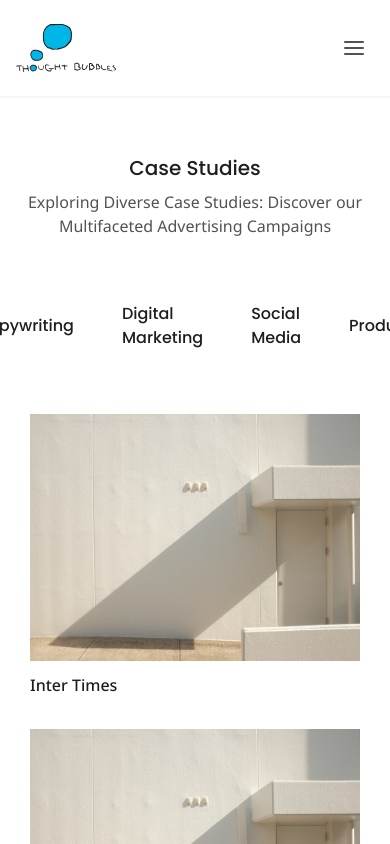
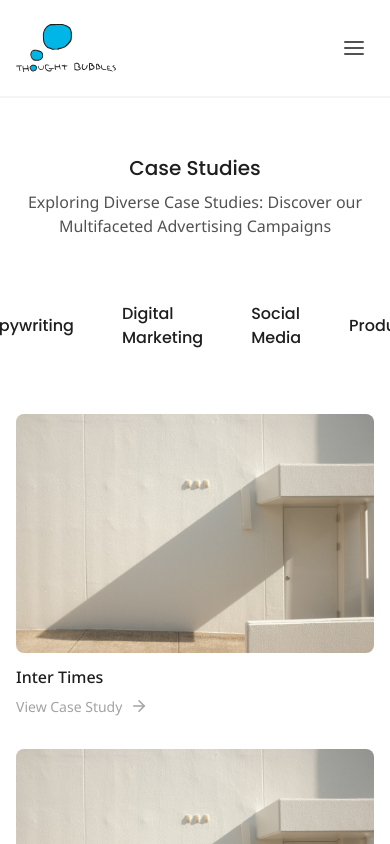
Before and after one commit to vatsalmotiani/thought-bubbles, a Next.js app: page /work/all in a window 390 px wide. Shown: the top 844 px of the page. Built offline with nearby package versions, Linux system fonts and the light colour scheme.

Commit message:
Case Card UI

```diff
--- a/src/app/page.jsx
+++ b/src/app/page.jsx
@@ -1,6 +1,6 @@
 import Title from "@/components/Title";
 import Service from "@/components/Service";
-import CaseSmall from "@/components/CaseSmall";
+import CaseCard from "@/components/CaseCard";
 import Jumbotron from "@/components/Jumbotron";
 import serviceList from "@/data/services";
 import Button from "@/components/Button";
@@ -30,9 +30,9 @@ export function OurWork() {
               return (
                 <CarouselItem
                   key={filteredCase.id}
-                  className='md:basis-1/2 lg:basis-1/3'
+                  className='basis-full sm:basis-1/2 2xl:basis-1/4'
                 >
-                  <CaseSmall caseStudy={filteredCase} />{" "}
+                  <CaseCard caseStudy={filteredCase} />
                 </CarouselItem>
               );
             })}
@@ -42,18 +42,6 @@ export function OurWork() {
         </Carousel>
       </div>
 
-      {/* <div className='flex my-8'>
-        {caseList.map((filteredCase) => {
-          return (
-            <span
-              key={filteredCase.id}
-              className='me-8'
-            >
-              <CaseSmall caseStudy={filteredCase} />
-            </span>
-          );
-        })}
-      </div> */}
       <Button
         link='/work/all'
         type='White'
--- a/src/app/work/[category]/page.jsx
+++ b/src/app/work/[category]/page.jsx
@@ -38,6 +38,7 @@ export default function WorkCase({ params }) {
                   initial={{ opacity: 0, scale: 0.95 }}
                   whileInView={{ opacity: 1, scale: 1, transition: { duration: 0.15, delay: 0.25 } }}
                   viewport={{ once: true }}
+                  className='mx-4 mb-8'
                 >
                   <CaseCard caseStudy={filteredCase} />
                 </motion.div>
@@ -50,6 +51,7 @@ export default function WorkCase({ params }) {
                 initial={{ opacity: 0, scale: 0.95 }}
                 whileInView={{ opacity: 1, scale: 1, transition: { duration: 0.15, delay: 0.25 } }}
                 viewport={{ once: true }}
+                className='mx-4 mb-8'
               >
                 <CaseCard caseStudy={filteredCase} />
               </motion.div>
--- a/src/app/work/cases/[case]/RelatedCases.jsx
+++ b/src/app/work/cases/[case]/RelatedCases.jsx
@@ -1,25 +1,37 @@
 "use client";
-import CaseSmall from "@/components/CaseSmall";
+import CaseCard from "@/components/CaseCard";
 import caseList from "@/data/caseList";
+import { Carousel, CarouselContent, CarouselItem, CarouselNext, CarouselPrevious } from "@/components/ui/carousel";
 
 export function RelatedCases({ name }) {
   return (
     <div className='flex flex-col'>
       <p className='font-poppins text-tb-black text-2xl  pb-4'>Checkout Other Case Studies</p>
-      <div className='flex'>
+
+      <Carousel
+        opts={{
+          align: "start",
+          loop: true,
+        }}
+        className='mx-8'
+      >
+        <CarouselContent>
           {caseList
             .filter((c) => c.name !== name)
             .map((filteredCase) => {
               return (
-              <span
+                <CarouselItem
                   key={filteredCase.id}
-                className='me-8'
+                  className='basis-full sm:basis-1/2 lg:basis-1/4   '
                 >
-                <CaseSmall caseStudy={filteredCase} />
-              </span>
+                  <CaseCard caseStudy={filteredCase} />
+                </CarouselItem>
               );
             })}
-      </div>
+        </CarouselContent>
+        <CarouselPrevious />
+        <CarouselNext />
+      </Carousel>
     </div>
   );
 }
--- a/src/app/work/cases/[case]/layout.jsx
+++ b/src/app/work/cases/[case]/layout.jsx
@@ -5,6 +5,7 @@ import { BackButton } from "./BackButton";
 import { Banner } from "./Banner";
 import { Navigation } from "./Navigation";
 import { RelatedCases } from "./RelatedCases";
+import { MotionWrap2 } from "@/app/MotionWrap";
 
 export default function CaseLayout({ children, params }) {
   const slug = params.case;
@@ -12,6 +13,7 @@ export default function CaseLayout({ children, params }) {
   const pathname = usePathname();
 
   return (
+    <MotionWrap2>
       <div className='flex flex-col items-center pb-14'>
         <div className='flex flex-col w-5/6'>
           <div className='pt-12 pb-8'>
@@ -36,5 +38,6 @@ export default function CaseLayout({ children, params }) {
           <RelatedCases name={name} />
         </div>
       </div>
+    </MotionWrap2>
   );
 }
--- a/src/components/CaseCard.jsx
+++ b/src/components/CaseCard.jsx
@@ -3,47 +3,29 @@ import { motion } from "framer-motion";
 import Image from "next/image";
 import Link from "next/link";
 import { slugify } from "@/lib/utils";
+import { ArrowRight } from "react-feather";
 
 export default function CaseCard({ caseStudy }) {
   return (
-    <motion.div whileHover={{ scale: 1.015 }}>
     <Link
-        className='flex flex-col mx-2 mb-8 md:mx-4'
+      className='mb-8 md:mx-4'
       href={`/work/cases/${slugify(caseStudy.name)}`}
     >
       <Image
         src={caseStudy.img}
-          height='0'
-          width='0'
+        height='300'
+        width='400'
         alt={caseStudy.name}
-          sizes='100vw'
-          className='h-[247px] w-[330px] md:h-[300px] md:w-[400px]  hover:drop-shadow-xl duration-300'
+        className=' rounded-lg  hover:drop-shadow-xl duration-300'
       />
-        <span className='w-[330px] md:w-[400px] '>
-          <p className='mt-3  text-tb-black font-medium'>{caseStudy.name}</p>
+      <div className='w-5/6'>
+        <p className='mt-3 text-tb-black font-medium '>{caseStudy.name}</p>
+        <div className='flex text-neutral-400 mt-2 hover:text-neutral-500 duration-300'>
+          <span className='text-sm me-2 '>View Case Study</span>
+          <ArrowRight size={18} />
+        </div>
         {/* <p className='text-neutral-400'>{caseStudy.category.join(", ")}</p> */}
-        </span>
+      </div>
     </Link>
-    </motion.div>
-
-    // <div className='p-6 md:p-8 bg-gradient-to-r from-neutral-100 to-neutral-200 rounded-4xl'>
-    //   <Link
-    //     className='flex flex-col'
-    //     href={`/work/cases/${slugify(caseStudy.name)}`}
-    //   >
-    //     <Image
-    //       src={caseStudy.img}
-    //       height='0'
-    //       width='0'
-    //       alt={caseStudy.name}
-    //       sizes='100vw'
-    //       className='h-[275px] w-[275px] md:h-[400px] md:w-[400px] rounded-3xl hover:drop-shadow-xl duration-300'
-    //     />
-    //     <span className='w-[275px] md:w-[400px] '>
-    //       <p className='mt-6 ps-3 font-poppins text-tb-black font-medium text-lg'>{caseStudy.name}</p>
-    //       <p className='ps-3 mt-2 text-neutral-400'>{caseStudy.category.join(", ")}</p>
-    //     </span>
-    //   </Link>
-    // </div>
   );
 }
--- a/src/data/caseList.js
+++ b/src/data/caseList.js
@@ -91,6 +91,82 @@ const caseList = [
     ],
     objective: "To enhance Brand X's appeal and market positioning.",
   },
+  {
+    id: "7",
+    img: "/assets/dummy1.jpg",
+    client: { name: "XYZ Industries", logo: "/assets/client0.png" },
+    name: "Product Y Launch",
+    category: ["Product Launch", "Market Expansion"],
+    gallery: ["/assets/dummy1.jpg", "/assets/dummy1.jpg"],
+    shortDescription: "Launching Product Y in global markets with a targeted approach.",
+    body: "The launch of Product Y involved meticulous market analysis, strategic planning, and a focused approach to penetrate diverse global markets. The project emphasized building product awareness, establishing distribution networks, and engaging with local demographics to ensure a successful market entry.",
+    metrics: [
+      { metric: "Global Market Penetration", value: "Entered 15 new markets" },
+      { metric: "Sales Growth", value: "Exceeded projections by 30%" },
+    ],
+    objective: "To successfully introduce Product Y in diverse global markets.",
+  },
+
+  {
+    id: "8",
+    img: "/assets/dummy1.jpg",
+    client: { name: "PQR Co.", logo: "/assets/client0.png" },
+    name: "Website Redesign and User Experience Enhancement",
+    category: ["Logo", "Production"],
+    gallery: ["/assets/dummy1.jpg", "/assets/dummy1.jpg"],
+    shortDescription: "Revamping the website for improved user experience and functionality.",
+    body: "The project involved a complete overhaul of the website's design, focusing on intuitive navigation, responsive layouts, and streamlined user interactions. By implementing user feedback and best practices in UX/UI design, the goal was to enhance visitor engagement, reduce bounce rates, and increase conversions.",
+    metrics: [
+      { metric: "Bounce Rate", value: "Decreased by 15%" },
+      { metric: "Conversion Rate", value: "Increased by 25%" },
+    ],
+    objective: "To improve user experience and boost conversions through website redesign.",
+  },
+  {
+    id: "9",
+    img: "/assets/dummy1.jpg",
+    client: { name: "RST Solutions", logo: "/assets/client0.png" },
+    name: "Content Strategy Restructuring",
+    category: ["Digital Marketing", "Social Media"],
+    gallery: ["/assets/dummy1.jpg", "/assets/dummy1.jpg"],
+    shortDescription: "Restructuring content strategies for enhanced SEO performance.",
+    body: "The project involved an in-depth analysis of existing content strategies, keyword research, and SEO optimization techniques. By restructuring content, implementing SEO best practices, and creating valuable, targeted content, the objective was to improve search engine rankings, increase organic traffic, and elevate brand visibility.",
+    metrics: [
+      { metric: "Organic Traffic", value: "Grew by 40%" },
+      { metric: "Keyword Ranking", value: "Achieved top 3 positions for 70% targeted keywords" },
+    ],
+    objective: "To enhance SEO performance and drive organic traffic through content restructuring.",
+  },
+  {
+    id: "10",
+    img: "/assets/dummy1.jpg",
+    client: { name: "EFG Corporation", logo: "/assets/client0.png" },
+    name: "Event Branding and Promotion",
+    category: ["Copywriting", "Branding"],
+    gallery: ["/assets/dummy1.jpg", "/assets/dummy1.jpg"],
+    shortDescription: "Creating a memorable brand experience for a corporate event.",
+    body: "The project centered on conceptualizing and executing a comprehensive branding strategy for a corporate event. It involved designing event themes, crafting marketing collateral, and executing promotional campaigns to ensure a cohesive and impactful brand presence before, during, and after the event.",
+    metrics: [
+      { metric: "Event Attendance", value: "Surpassed expected attendance by 20%" },
+      { metric: "Brand Impressions", value: "Reached over 1 million impressions across channels" },
+    ],
+    objective: "To establish a strong brand presence and maximize attendance at the corporate event.",
+  },
+  {
+    id: "11",
+    img: "/assets/dummy1.jpg",
+    client: { name: "LMN Enterprises", logo: "/assets/client0.png" },
+    name: "Social Media Campaign Optimization",
+    category: ["Digital Marketing", "Social Media", "Print"],
+    gallery: ["/assets/dummy1.jpg", "/assets/dummy1.jpg"],
+    shortDescription: "Optimizing social media campaigns for increased engagement and conversions.",
+    body: "The project focused on refining social media campaigns through data-driven strategies, audience segmentation, and content optimization. It aimed to enhance user engagement, boost click-through rates, and ultimately drive conversions by leveraging targeted messaging and creative content.",
+    metrics: [
+      { metric: "Engagement Rate", value: "Increased by 50%" },
+      { metric: "Conversion Rate", value: "Improved by 20%" },
+    ],
+    objective: "To maximize engagement and conversions through social media channels.",
+  },
 ];
 
 export const findCase = (slug) => {
```
Also changed, not shown: src/app/work/cases/[case]/Banner.jsx (indentation only). Lines whose indentation alone changed are shown as unchanged.
